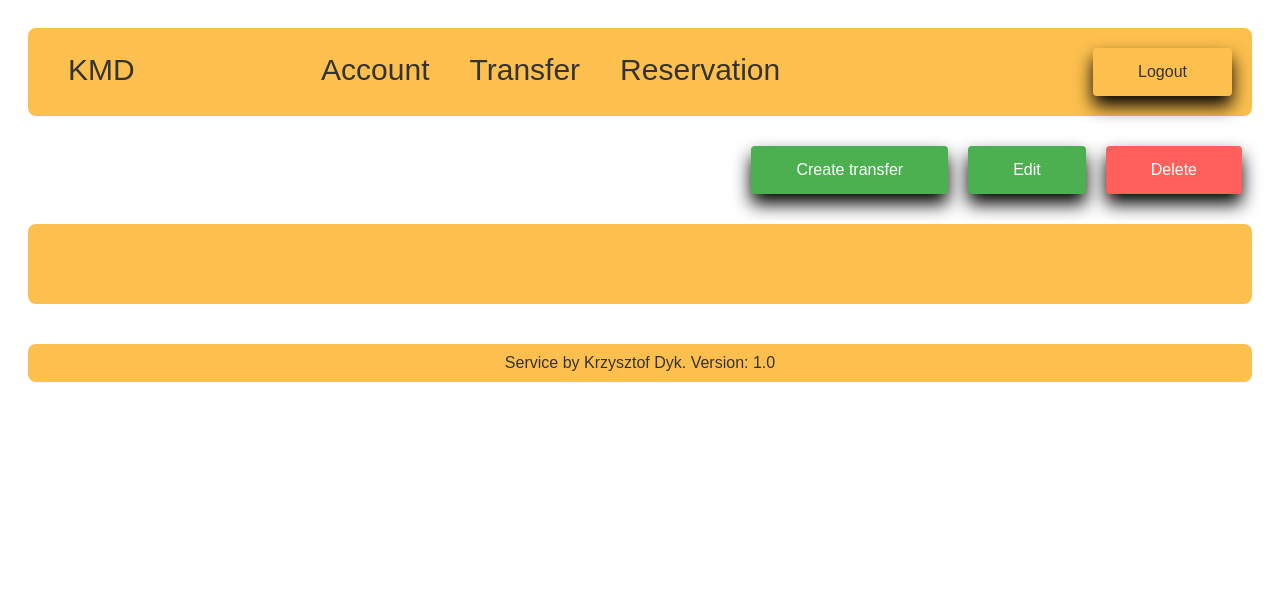
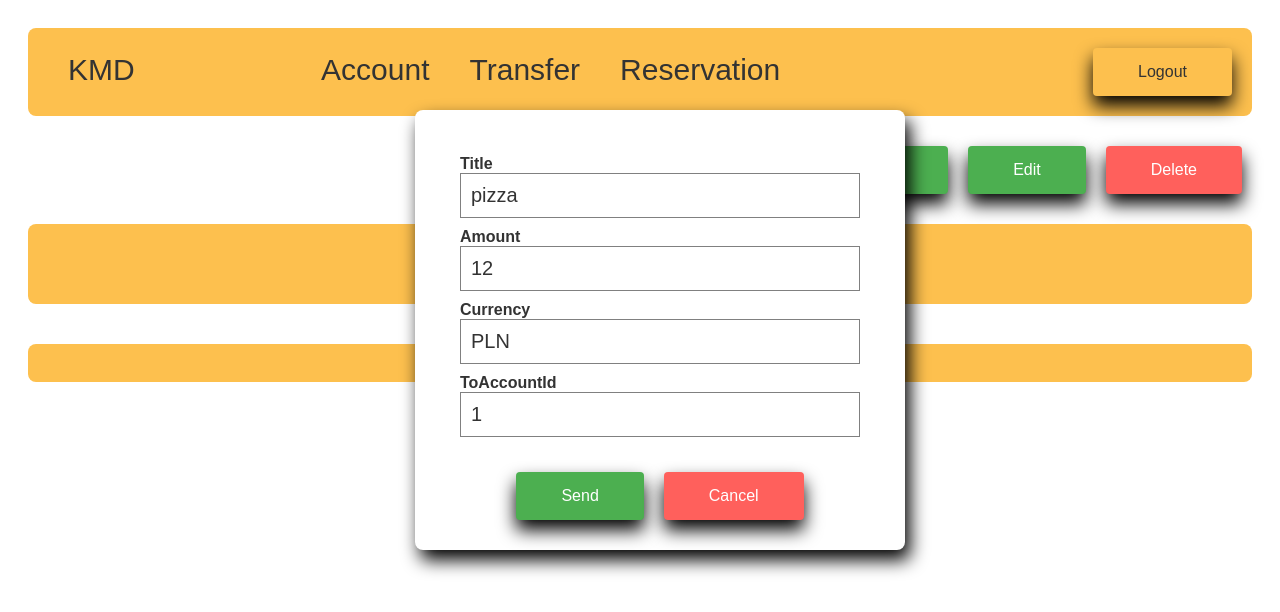
Before and after one commit to krzysztofdyk/facebook-react, a React (Create React App) app: page /transfer in a window 1280 px wide. Both pictures are taken after a click on the button "Create transfer". Shown: the top 612 px of the page. Built offline with nearby package versions, Linux system fonts and the light colour scheme.

Commit message:
feat. 'create Transfer' page

```diff
--- /dev/null
+++ b/src/components/open/CreateTransfer.js
@@ -0,0 +1,78 @@
+import { useState } from "react";
+//import axios from "axios";
+
+function CreateTransfer(props) {
+  const [title, setTitle] = useState("pizza");
+  const [amount, setAmount] = useState("12");
+  const [currency, setCurrency] = useState("PLN");
+  const [toAccountId, setToAccountId] = useState("1");
+
+  const fetchSubmit = () => {
+    console.log(title, amount, currency, toAccountId);
+    console.log("Start transfer.");
+    console.log(`${props.id}`);
+
+    fetch(`http://localhost:8080/transfers/${props.id}`, {
+      method: "POST",
+      headers: {
+        "Content-Type": "application/json",
+        Authorization: "Bearer " + localStorage.getItem("token"),
+      },
+      body: JSON.stringify({
+        title,
+        amount,
+        currency,
+        toAccountId,
+      }),
+    });
+    props.closeModal(false);
+    console.log("End transfer.");
+  };
+
+  return (
+    <div className="open">
+      <div className="open-inputs">
+        <div className="open-input">
+          <label> Title </label>
+          <input
+            placeholder="Input title"
+            value={title}
+            onChange={(event) => setTitle(event.target.value)}
+          />
+        </div>
+        <div className="open-input">
+          <label> Amount </label>
+          <input
+            placeholder="Input amount of money"
+            value={amount}
+            onChange={(event) => setAmount(event.target.value)}
+          />
+        </div>
+        <div className="open-input">
+          <label> Currency </label>
+          <input
+            placeholder="Input currency"
+            value={currency}
+            onChange={(event) => setCurrency(event.target.value)}
+          />
+        </div>
+        <div className="open-input">
+          <label> ToAccountId </label>
+          <input
+            placeholder="Input id of the receiver"
+            value={toAccountId}
+            onChange={(event) => setToAccountId(event.target.value)}
+          />
+        </div>
+      </div>
+      <div className="open-buttons">
+        <button onClick={fetchSubmit}>Send</button>
+        <button className="button-cancel" onClick={() => props.closeModal(false)}>
+          Cancel
+        </button>
+      </div>
+    </div>
+  );
+}
+
+export default CreateTransfer;
--- a/src/moduls/transfer/Transfer.js
+++ b/src/moduls/transfer/Transfer.js
@@ -1,20 +1,51 @@
 import Navbar from "../../components/navbar/Navbar";
 import Footer from "../../components/footer/Footer";
+import { useEffect, useState } from "react";
+import QuestionDelete from "../../components/open/QuestionDelete";
+import CreateTransfer from "../../components/open/CreateTransfer";
 
 function Transfer() {
+  const [id, setId] = useState(0);
+
+  const [openCreateTransferModal, setCreateTransferModal] = useState(false);
+  const [openEditTarnsferModal, setEditTransferModal] = useState(false);
+  const [openQuestionDeleteModal, setOpenQuestionDeleteModal] = useState(false);
+
+  function handleCreateTransferModal() {
+    setCreateTransferModal(true);
+    setEditTransferModal(false);
+    setOpenQuestionDeleteModal(false);
+  }
+
+  function handleEditTransferModal() {
+    setCreateTransferModal(false);
+    setEditTransferModal(true);
+    setOpenQuestionDeleteModal(false);
+  }
+
+  function handleOpenQuestionDeleteModal() {
+    setCreateTransferModal(false);
+    setEditTransferModal(false);
+    setOpenQuestionDeleteModal(true);
+  }
   return (
     <div className="page">
       <div className="header">
         <Navbar />
       </div>
-      <div className="body"></div>
-      <div className="body-buttons">
-        <button className="button-cancel">Delete</button>
-        <button>Edit </button>
-        <button>Create transfer </button>
-      </div>
-      <div className="body-content">
-        <div className="account-inputs"></div>
+      <div className="body">
+        <div className="body-buttons">
+          <button className="button-cancel" onClick={handleOpenQuestionDeleteModal}>
+            Delete
+          </button>
+          <button onClick={handleEditTransferModal}>Edit </button>
+          <button onClick={handleCreateTransferModal}>Create transfer </button>
+        </div>
+        <div className="body-content">
+          <div className="account-inputs"></div>
+        </div>
+        {openCreateTransferModal && <CreateTransfer closeModal={setCreateTransferModal} />}
+        {openQuestionDeleteModal && <QuestionDelete closeModal={setOpenQuestionDeleteModal} />}
       </div>
       <div className="footer">
         <Footer />
```
Also changed, not shown: src/components/open/Login.js (+0 -22 lines), 1 other file (tests, documents, lock files or other folders).
